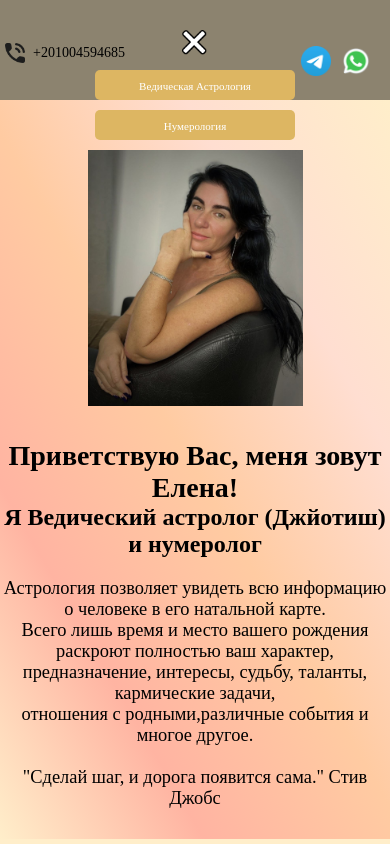
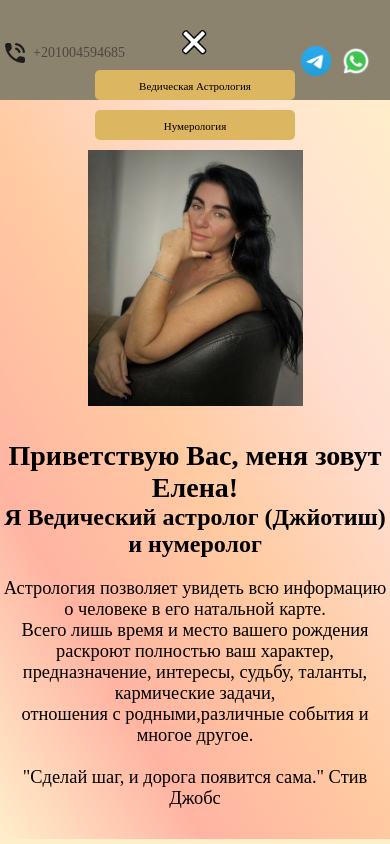
Before and after one commit to artem01123/WebsaitElena, a plain HTML site: page index.html in a window 390 px wide. Both pictures are taken after a click on the picture 194 px from the left and 42 px from the top of the page. Shown: the top 844 px of the page. Drawn offline with Linux system fonts and the light colour scheme.

Commit message:
Update styles.css

```diff
--- a/styles.css
+++ b/styles.css
@@ -14,6 +14,7 @@ body{
 	position: relative;
 	background-color:#00000073;
 	height: 100px;
+	color: #00000073;
 }
 
 
@@ -990,7 +991,7 @@ body{
 		display: block;
 		padding: 10px;
 		background-color: #ddb662;
-		color: white;
+		color: rgb(0, 0, 0);
 		text-decoration: none;
 		border-radius: 5px;
 		text-align: center;
```
